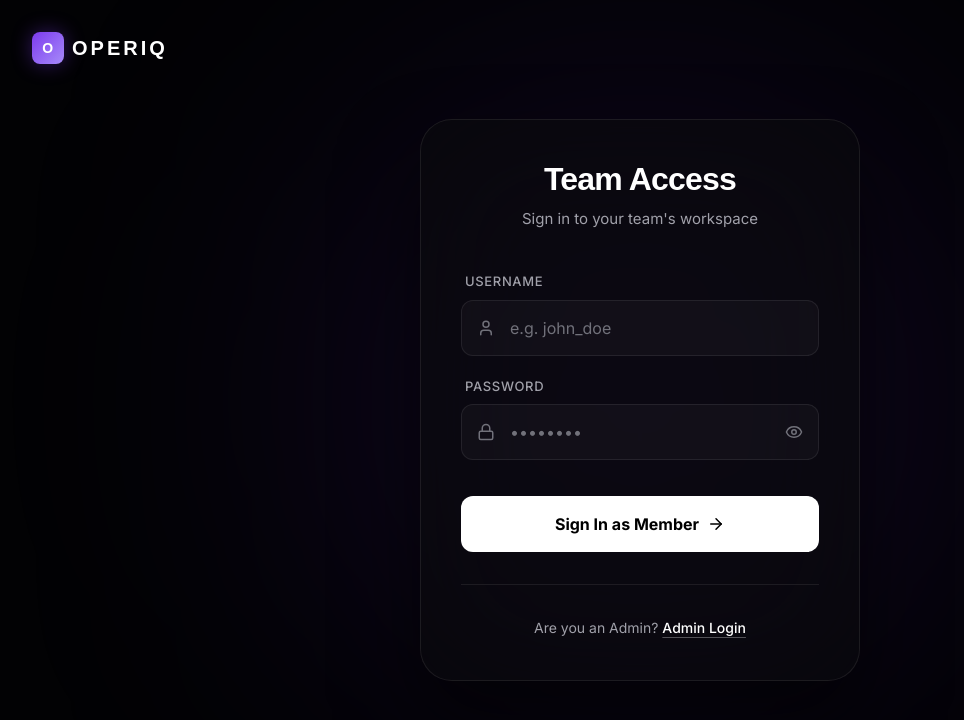
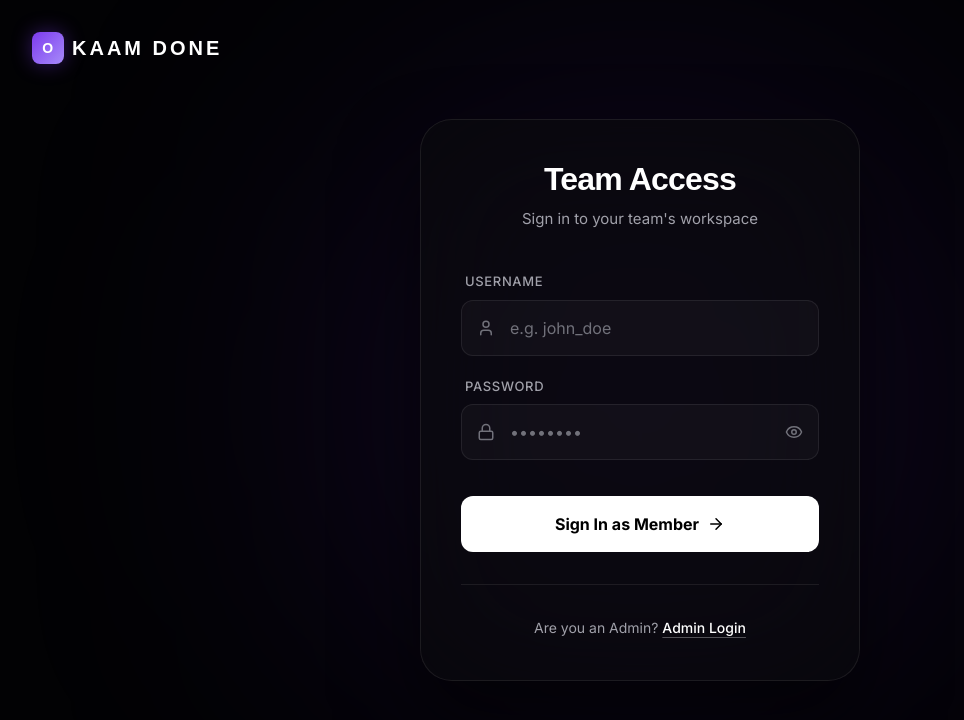
Before and after one commit to Dad-Lucifer/kaam-done-office-frontend, a React (Vite) app: page /member-login in a window 1280 px wide. Shown: the top 720 px of the page, without its empty margins (0-964 px from the left). Built offline with nearby package versions, Linux system fonts and the light colour scheme; no server answers.

Commit message:
Update logo text from 'Operiq' to 'Kaam Done'

```diff
--- a/src/components/auth/MemberLoginPage.tsx
+++ b/src/components/auth/MemberLoginPage.tsx
@@ -61,7 +61,7 @@ const MemberLoginPage: React.FC = () => {
         <div className="w-8 h-8 rounded-lg bg-gradient-to-br from-purple-primary to-purple-light flex items-center justify-center shadow-[0_0_20px_rgba(124,58,237,0.4)] group-hover:shadow-[0_0_30px_rgba(124,58,237,0.6)] transition-shadow">
           <span className="text-white font-display font-bold text-sm tracking-wider">O</span>
         </div>
-        <span className="font-display font-bold text-white text-xl tracking-[0.15em] uppercase">Operiq</span>
+        <span className="font-display font-bold text-white text-xl tracking-[0.15em] uppercase">Kaam Done</span>
       </Link>
 
       <motion.div
```
